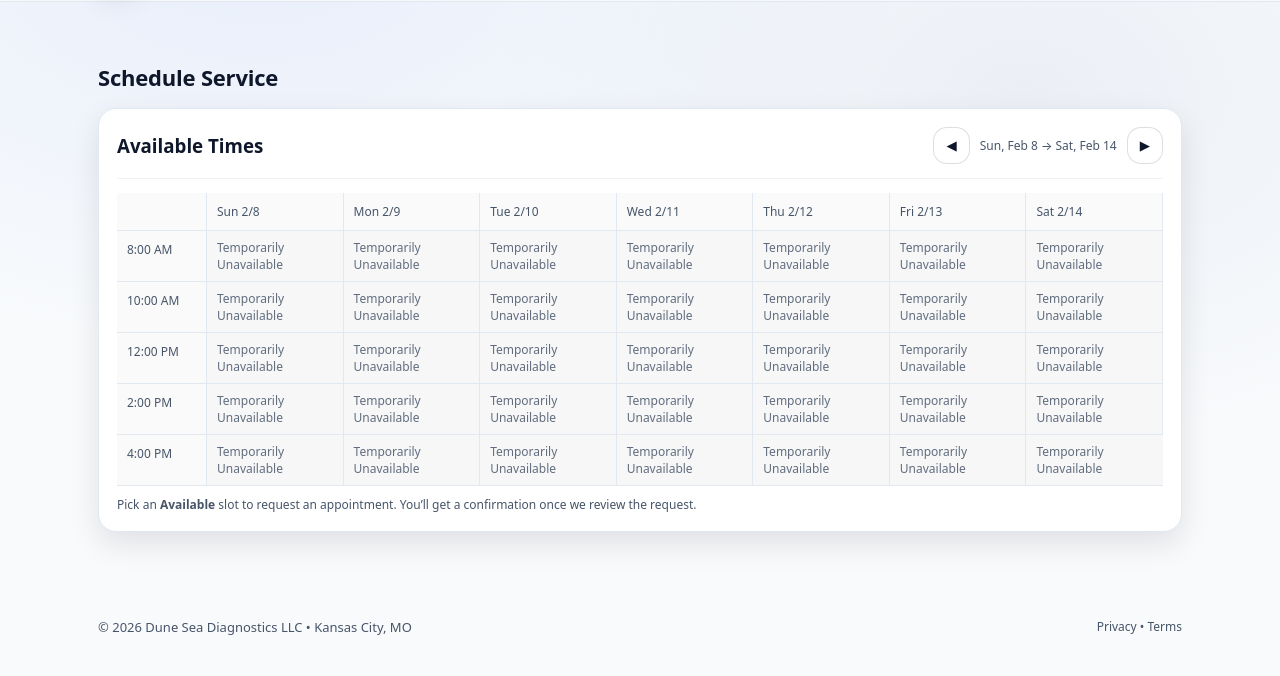
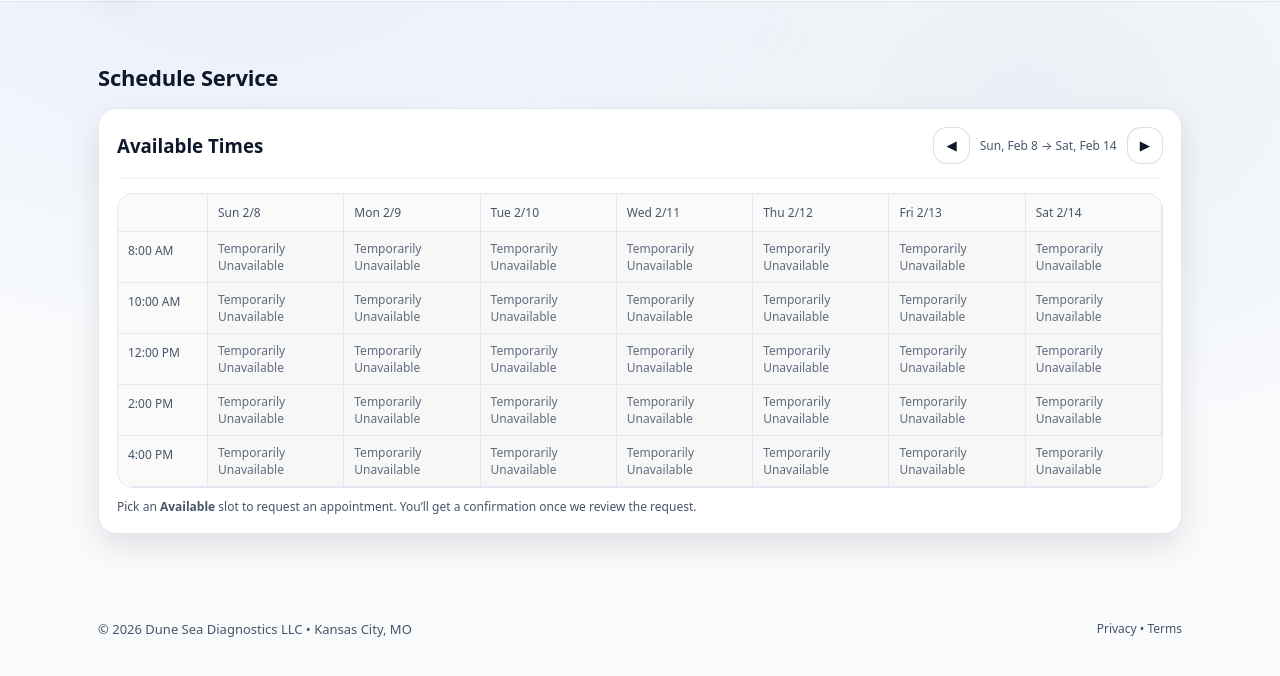
Before and after one commit to JawaKing513/dune-sea-diagnostics, a website: page schedule.html in a window 1280 px wide. Shown: the part 68-744 px from the top of the page. Drawn offline with Linux system fonts and the light colour scheme; no server answers.

Commit message:
Add files via upload

```diff
--- a/assets/css/styles.css
+++ b/assets/css/styles.css
@@ -24,6 +24,7 @@ body{
     radial-gradient(900px 600px at 80% 20%, rgba(31,60,136,.06), transparent 60%),
     var(--bg);
   color:var(--text);
+  overflow-x:hidden; /* prevent page-wide horizontal swipe on mobile */
 }
 a{color:inherit;text-decoration:none}
 .container{max-width:1120px;margin:0 auto;padding:0 18px}
@@ -162,6 +163,11 @@ a{color:inherit;text-decoration:none}
   display:grid; grid-template-columns: 1fr 1fr; gap:16px;
 }
 @media(max-width:720px){.two-col{grid-template-columns:1fr}}
+
+/* Tighten vertical spacing on mobile so content starts sooner */
+@media (max-width: 540px){
+  .section{padding:28px 0}
+}
 
 /* Simple vertical stacking helper (used on Services page) */
 .stack{
@@ -311,6 +317,17 @@ textarea{min-height:96px; resize:vertical}
 .cal-grid{
   display:grid;
   grid-template-columns: 90px repeat(7, 1fr);
+  min-width: 860px; /* keeps columns readable; scrolls inside .cal-scroll on mobile */
+}
+
+/* Prevent the whole page from horizontally scrolling on mobile;
+   instead, allow scrolling inside the calendar grid container. */
+.cal-scroll{
+  width:100%;
+  overflow-x:auto;
+  -webkit-overflow-scrolling: touch;
+  border:1px solid var(--line);
+  border-radius: 16px;
 }
 .cal-head, .cal-time{
   padding:10px 10px;
--- a/schedule.html
+++ b/schedule.html
@@ -47,7 +47,9 @@
     </div>
   </div>
   <div class="hr"></div>
-  <div class="cal-grid" id="calGrid"></div>
+  <div class="cal-scroll">
+    <div class="cal-grid" id="calGrid"></div>
+  </div>
   <div class="small" style="margin-top:10px;">Pick an <strong>Available</strong> slot to request an appointment. You’ll get a confirmation once we review the request.</div>
 </div>
 
```
